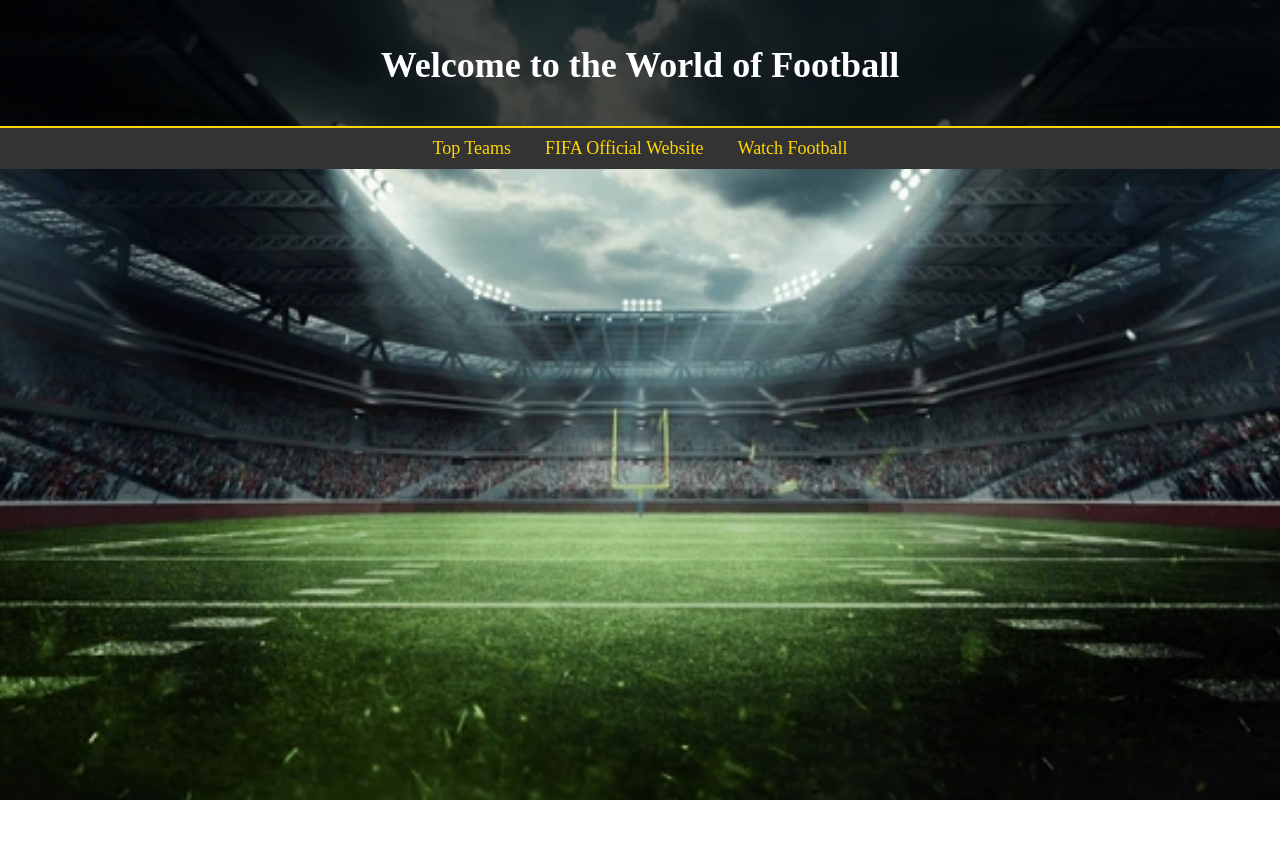
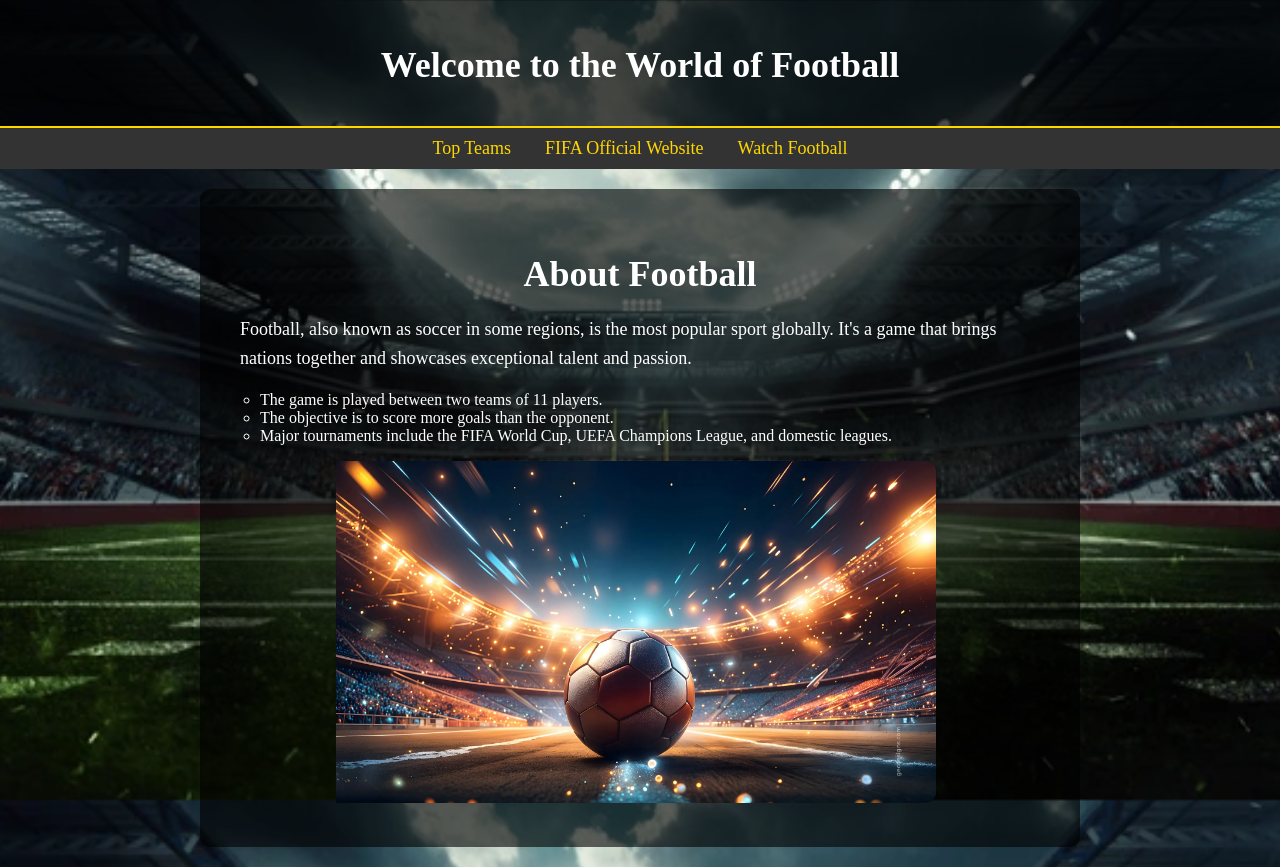
Before and after one commit to Patel-anshj1022/Capstone-Project, a plain HTML site: page index.html in a window 1280 px wide. Before the commit the page ends 800 px from the top, so only its background shows below. Drawn offline with Linux system fonts and the light colour scheme.

Commit message:
add image and h1

```diff
--- a/index.html
+++ b/index.html
@@ -17,3 +17,14 @@
         <a href="https://www.fifa.com/en" target="_blank">FIFA Official Website</a>
         <a href="https://afr.livesports088.com/" target="_blank">Watch Football</a>
     </nav>
+
+    <main>
+        <h1>About Football</h1>
+        <p>Football, also known as soccer in some regions, is the most popular sport globally. It's a game that brings nations together and showcases exceptional talent and passion.</p>
+        <ul>
+            <li>The game is played between two teams of 11 players.</li>
+            <li>The objective is to score more goals than the opponent.</li>
+            <li>Major tournaments include the FIFA World Cup, UEFA Champions League, and domestic leagues.</li>
+        </ul>
+        <img src="images/footai.jpg" alt="Football action" style="width: 100%; max-width: 600px; border-radius: 10px;">
+    </main>
```
